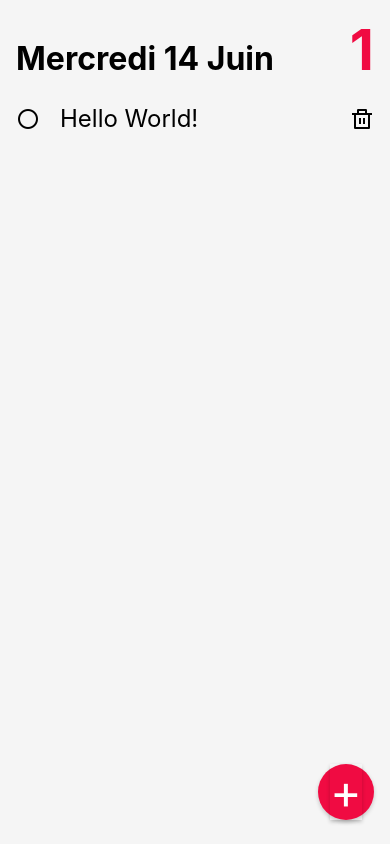
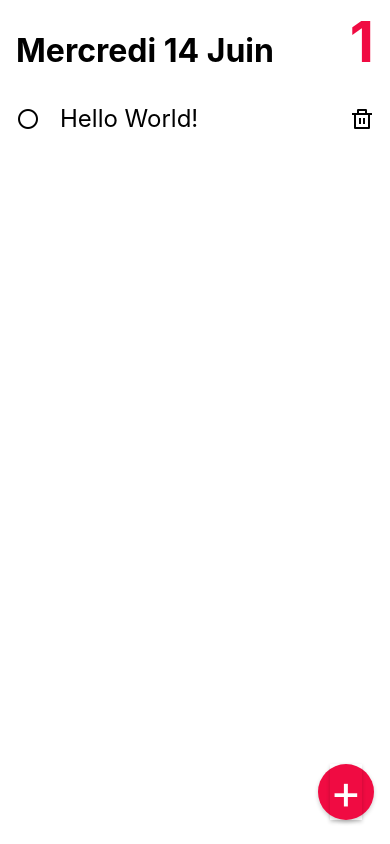
Before and after one commit to teddy-rogers/task_list-react_native, a React Native app: screen / in a window 390 px wide. Built offline with nearby package versions, Linux system fonts and the light colour scheme.

Commit message:
feat : add header contrast

```diff
--- a/src/components/features/TaskForm.tsx
+++ b/src/components/features/TaskForm.tsx
@@ -36,6 +36,10 @@ const styles = StyleSheet.create({
     justifyContent: 'space-between',
     alignItems: 'center',
     paddingHorizontal: 16,
-    marginTop: 16,
+    paddingBottom: 16,
+    borderStyle: 'solid',
+    borderWidth: 0,
+    borderBottomWidth: 1,
+    borderColor: '#dcdcdc',
   },
 });
--- a/src/components/features/TasksList.tsx
+++ b/src/components/features/TasksList.tsx
@@ -12,8 +12,10 @@ export default function TasksList({data}: Props) {
   }
 
   return (
-    <SafeAreaView style={{flex: 1}}>
-      <ScrollView onScrollBeginDrag={handleFormStatus}>
+    <SafeAreaView style={styles.container}>
+      <ScrollView
+        style={styles.scrollView}
+        onScrollBeginDrag={handleFormStatus}>
         {data.map((d, index) => (
           <Tile
             key={d.id}
@@ -31,6 +33,12 @@ type Props = {
 };
 
 const styles = StyleSheet.create({
+  container: {
+    flex: 1,
+  },
+  scrollView: {
+    backgroundColor: '#ffffff',
+  },
   item: {
     borderStyle: 'solid',
     borderWidth: 0,
--- a/src/components/features/TasksListHeader.tsx
+++ b/src/components/layout/Header.tsx
@@ -1,12 +1,22 @@
 import { StyleSheet, Text, View } from 'react-native';
+import { useSelector } from 'react-redux';
+import { RootState } from '../../libs/redux/stores';
 import { dateConstants } from '../../libs/utils/constants';
 import Counter from '../shared/Counter';
 
-export default function TasksListHeader({count}: Props) {
+export default function Header({count}: Props) {
+  const tasksListStatus = useSelector(
+    (state: RootState) => state.taskListStatus,
+  );
+
   const date = new Date();
 
   return (
-    <View style={styles.container}>
+    <View
+      style={[
+        styles.container,
+        tasksListStatus.task !== 'new_task' ? styles.notAddingTask : null,
+      ]}>
       <Text style={styles.date}>
         {`${dateConstants.days[date.getDay()]} ${date.getDate()} ${
           dateConstants.months[date.getMonth()]
@@ -26,9 +36,12 @@ const styles = StyleSheet.create({
     flexDirection: 'row',
     alignItems: 'baseline',
     justifyContent: 'space-between',
-    paddingLeft: 16,
-    paddingRight: 16,
-    paddingTop: 16,
+    paddingHorizontal: 16,
+    paddingTop: 8,
+    paddingBottom: 8,
+  },
+  notAddingTask: {
+    backgroundColor: '#ffffff',
   },
   date: {
     fontSize: 32,
--- a/src/components/shared/StyledInput.tsx
+++ b/src/components/shared/StyledInput.tsx
@@ -21,17 +21,9 @@ const styles = StyleSheet.create({
   input: {
     width: '70%',
     height: '80%',
-    padding: 8,
+    padding: 16,
     backgroundColor: 'white',
-    borderColor: 'silver',
-    borderWidth: 1,
-    borderRadius: 4,
-    shadowColor: '#000',
-    shadowOffset: {
-      width: 0,
-      height: 1,
-    },
-    shadowOpacity: 0.2,
-    shadowRadius: 1.5,
+    borderRadius: 16,
+    fontSize: 24,
   },
 });
--- a/src/components/shared/Tile.tsx
+++ b/src/components/shared/Tile.tsx
@@ -1,5 +1,9 @@
 import { useState } from 'react';
-import { Image, Pressable, StyleSheet, Text, View } from 'react-native';
+import {
+  Image,
+  Pressable, StyleProp, StyleSheet, Text,
+  View
+} from 'react-native';
 import { useDispatch, useSelector } from 'react-redux';
 import { Task } from '../../libs/interfaces/Task';
 import {
@@ -91,7 +95,7 @@ export default function Tile({item, style}: Props) {
 
 type Props = {
   item: Task;
-  style: {} | null;
+  style: StyleProp<any>;
 };
 
 const styles = StyleSheet.create({
--- a/src/views/TaskView.tsx
+++ b/src/views/TaskView.tsx
@@ -1,7 +1,8 @@
+import { StyleSheet, View } from 'react-native';
 import { useDispatch, useSelector } from 'react-redux';
 import TaskForm from '../components/features/TaskForm';
 import TasksList from '../components/features/TasksList';
-import TasksListHeader from '../components/features/TasksListHeader';
+import Header from '../components/layout/Header';
 import FadingView from '../components/shared/FadingView';
 import FloatingButton from '../components/shared/FloatingButton';
 import { Task } from '../libs/interfaces/Task';
@@ -30,13 +31,15 @@ export default function TaskView() {
 
   return (
     <>
-      <TasksListHeader count={countNotCompletedTasks(tasksList)} />
+      <Header count={countNotCompletedTasks(tasksList)} />
       {tasksListStatus.task === 'new_task' && (
         <FadingView duration={350}>
           <TaskForm />
         </FadingView>
       )}
-      <TasksList data={tasksList} />
+      <View style={styles.content}>
+        <TasksList data={tasksList} />
+      </View>
       <FloatingButton
         onPress={handleToggleFormStatus}
         isToggled={tasksListStatus.task === 'new_task'}
@@ -44,3 +47,10 @@ export default function TaskView() {
     </>
   );
 }
+
+const styles = StyleSheet.create({
+  content: {
+    flexDirection: 'row',
+    flexGrow: 1,
+  },
+});
```
